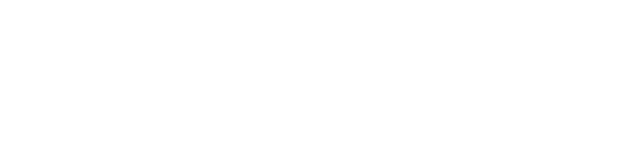
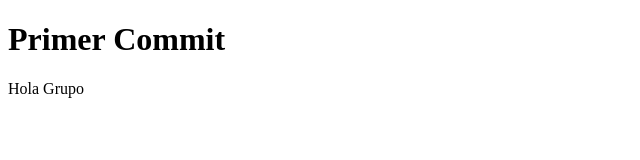
Before and after one commit to Diegoar027/Primer-Commit, a plain HTML site: page index.html in a window 1280 px wide. Shown: the whole page, without its empty margins (0-640 px from the left). Drawn offline with Linux system fonts and the light colour scheme.

Commit message:
segundo commit

```diff
--- a/index.html
+++ b/index.html
@@ -9,7 +9,8 @@
 </head>
 
 <body>
-
+  <h1>Primer Commit</h1>
+  <p>Hola Grupo</p>
 </body>
 
 </html>
```
